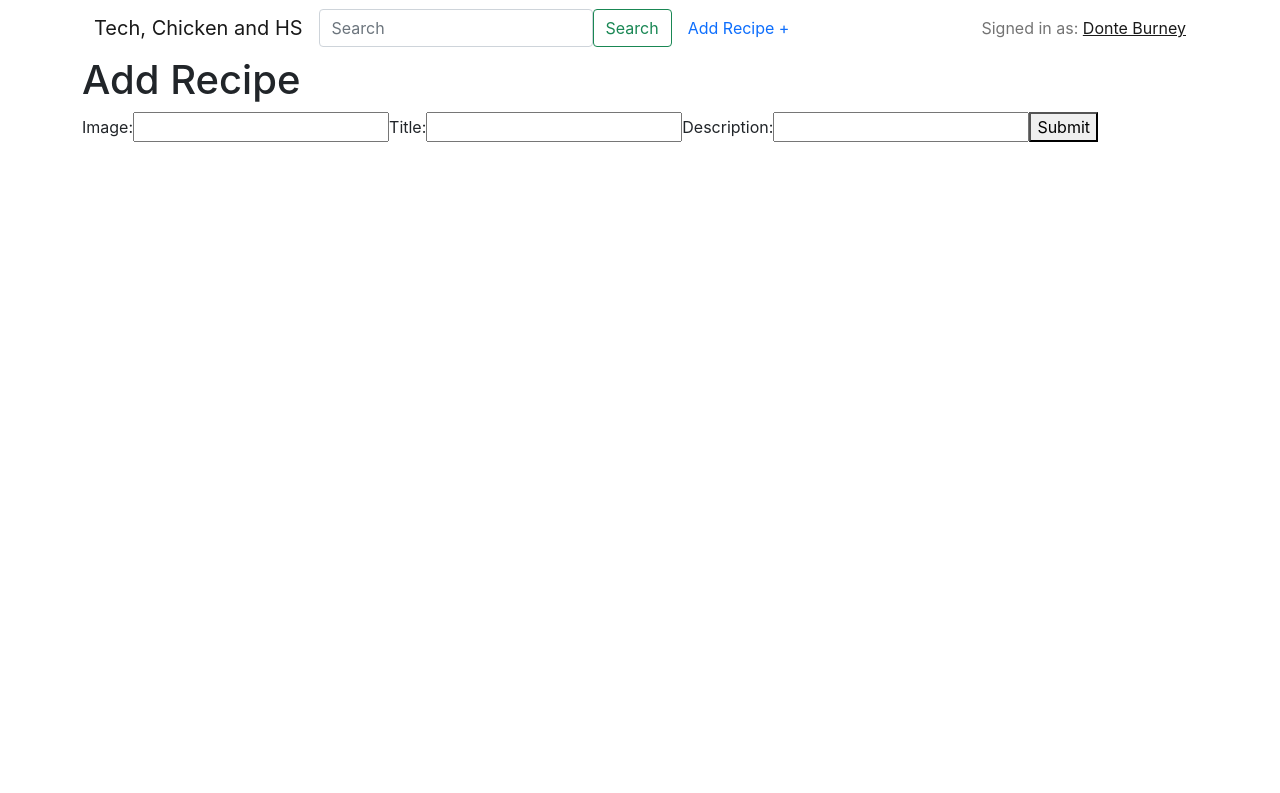
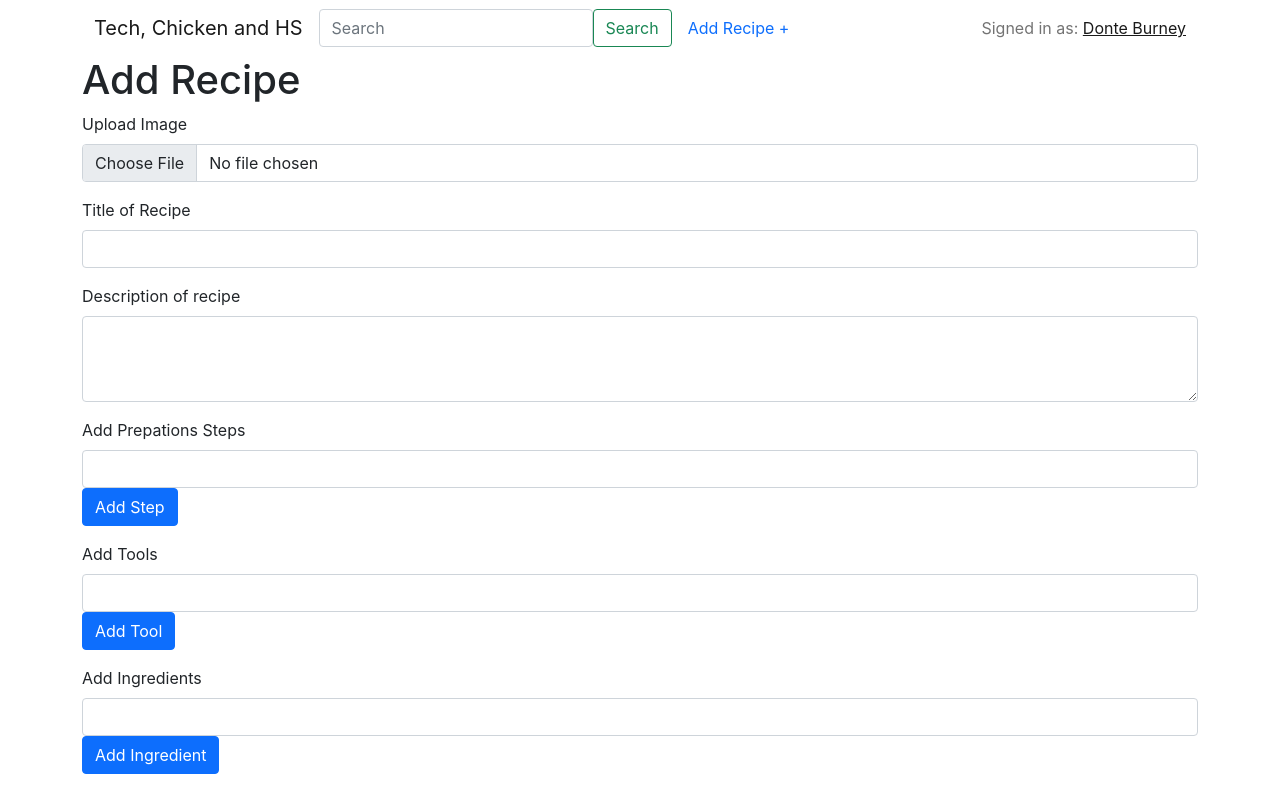
Before and after one commit to digitalartcrew/tch-react-demo, a React (Create React App) app: page /add-recipe in a window 1280 px wide. Shown: the top 793 px of the page. Built offline with nearby package versions, Linux system fonts and the light colour scheme.

Commit message:
Updated form

```diff
--- a/src/components/forms/AddRecipeForm.js
+++ b/src/components/forms/AddRecipeForm.js
@@ -1,72 +1,110 @@
-// import { withRouter } from 'react-router-dom'; // <--- import `withRouter`. We will use this in the bottom of our file.
-import recipes from "../../recipes";
 import React, { useState } from "react";
+import { Button } from "react-bootstrap";
+import Form from "react-bootstrap/Form";
 import store from "../../store";
 
 const AddRecipeForm = ({ history }) => {
 	const [formData, setFormData] = useState({
-    imageSrc: "",
+		imgUrls: [],
 		title: "",
 		description: "",
+		ingredients: [],
+		tips: [],
+		tools: [],
 	});
 
 	const handleSubmit = () => {
 		console.log(store.getState());
 
-    store.dispatch({
-      type: "recipes/recipeAdded",
-      payload: {
-        id: 5,
-        imageSrc: "https://via.placeholder.com/200x200",
-        title: "The Best Chicken",
-        description:
-          "Lorem ipsum, dolor sit amet consectetur adipisicing elit. Enim, vero quisquam magnam voluptatibus minus asperiores excepturi distinctio voluptas! Sint at facilis alias suscipit aut quia ea in sequi quisquam nulla!",
-      },
-    });
-
+		store.dispatch({ type: "add-ingredients", payload: formData });
 		console.log(store.getState());
-
-    // formData.id = recipes[recipes.length - 1].id + 1;
-
-    // recipes.push({...formData});
-    // console.log("Updated recipes", recipes );
 	};
 
 	return (
-    <form onSubmit={() => handleSubmit()}>
-      <label>
-        Image:
-        <input
-          type="text"
-          name="imageSrc"
-          value={formData.imageSrc}
+		<>
+			<Form.Group controlId="formFile" className="mb-3">
+				<Form.Label>Upload Image</Form.Label>
+				<Form.Control
+					type="file"
 					onChange={(e) =>
-            setFormData({ ...formData, imageSrc: e.target.value })
+						setFormData({
+							...formData,
+							images: [...formData.images, e.target.value],
+						})
 					}
 				/>
-      </label>
-      <label>
-        Title:
-        <input
-          type="text"
-          name="title"
-          value={formData.title}
-          onChange={(e) => setFormData({ ...formData, title: e.target.value })}
-        />
-      </label>
-      <label>
-        Description:
-        <input
-          type="text"
-          name="description"
-          value={formData.description}
+			</Form.Group>
+
+			<Form.Group className="mb-3" controlId="exampleForm.ControlTextarea1">
+				<Form.Label>Title of Recipe</Form.Label>
+				<Form.Control
+					as="input"
+					rows={3}
 					onChange={(e) =>
 						setFormData({ ...formData, description: e.target.value })
 					}
 				/>
-      </label>
-      <button type="submit">Submit</button>
-    </form>
+			</Form.Group>
+
+			<Form.Group className="mb-3" controlId="exampleForm.ControlTextarea1">
+				<Form.Label>Description of recipe</Form.Label>
+				<Form.Control
+					as="textarea"
+					rows={3}
+					onChange={(e) =>
+						setFormData({ ...formData, description: e.target.value })
+					}
+				/>
+			</Form.Group>
+
+			<Form.Group className="mb-3" controlId="exampleForm.ControlTextarea1">
+				<Form.Label>Add Prepations Steps</Form.Label>
+				<Form.Control
+					as="input"
+					rows={3}
+					onChange={(e) =>
+						setFormData({ ...formData, description: e.target.value })
+					}
+				/>
+				<Button>Add Step</Button>
+			</Form.Group>
+
+			<Form.Group className="mb-3" controlId="exampleForm.ControlTextarea1">
+				<Form.Label>Add Tools</Form.Label>
+				<Form.Control
+					as="input"
+					rows={3}
+					onChange={(e) =>
+						setFormData({ ...formData, description: e.target.value })
+					}
+				/>
+				<Button>Add Tool</Button>
+			</Form.Group>
+
+			<Form.Group className="mb-3" controlId="exampleForm.ControlTextarea1">
+				<Form.Label>Add Ingredients</Form.Label>
+				<Form.Control
+					as="input"
+					rows={3}
+					onChange={(e) =>
+						setFormData({ ...formData, description: e.target.value })
+					}
+				/>
+				<Button>Add Ingredient</Button>
+			</Form.Group>
+
+			<Form.Group className="mb-3" controlId="exampleForm.ControlTextarea1">
+				<Form.Label>Additional Tips and Advice</Form.Label>
+				<Form.Control
+					as="textarea"
+					rows={3}
+					onChange={(e) =>
+						setFormData({ ...formData, description: e.target.value })
+					}
+				/>
+			</Form.Group>
+			<Button onClick={() => handleSubmit()}>Submit Form</Button>
+		</>
 	);
 };
 
```
Lines whose indentation alone changed are shown as unchanged.
